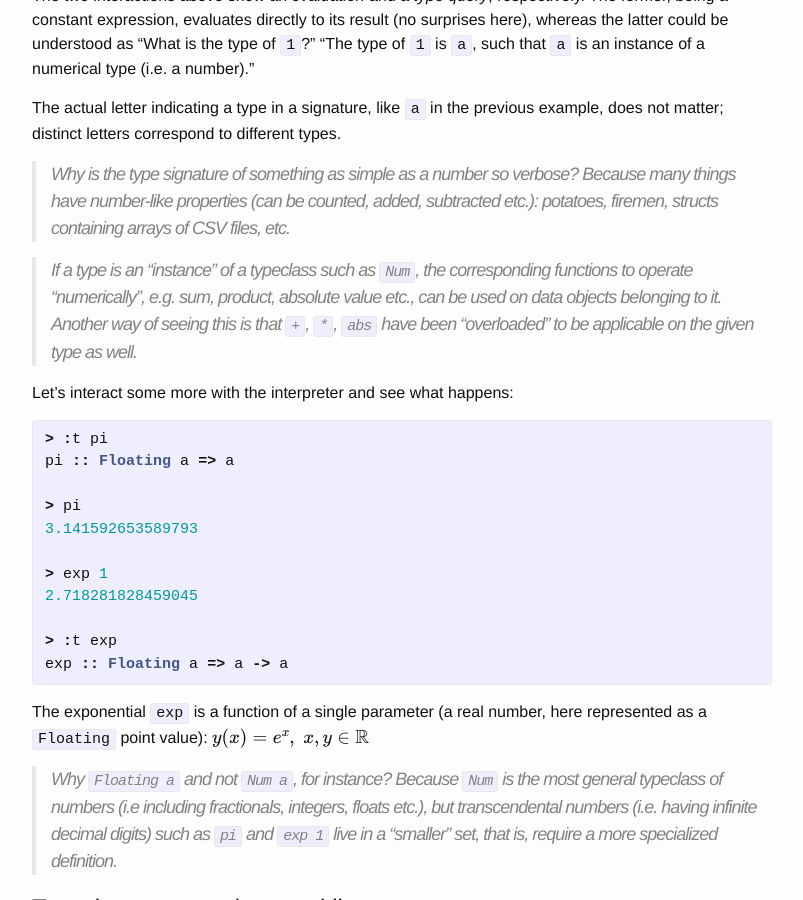
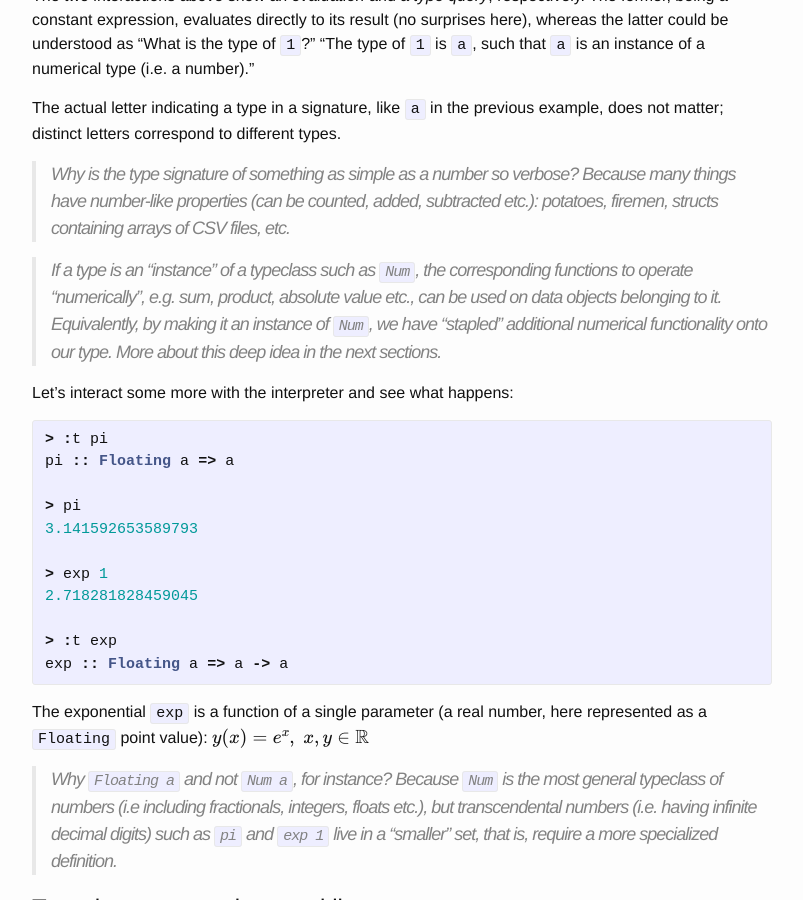
Before and after one commit to ocramz/ocramz.github.io, a Jekyll site: the page built from _posts/2015-08-21-haskell-tut-v1.markdown, in a window 1280 px wide and 900 px high, scrolled down 1189 px. Shown: the whole window, without its empty margins (238-1041 px from the left). Built offline with Jekyll 4.4.1, drawn with Linux system fonts in a browser that asks for light colours; Markdown is read by kramdown in place of the engine named in the settings; formulas are drawn with MathJax 3.

Commit message:
blog update

```diff
--- a/_posts/2015-08-21-haskell-tut-v1.markdown
+++ b/_posts/2015-08-21-haskell-tut-v1.markdown
@@ -52,7 +52,7 @@ The actual letter indicating a type in a signature, like `a` in the previous exa
 > Why is the type signature of something as simple as a number so verbose?
 > Because many things have number-like properties (can be counted, added, subtracted etc.): potatoes, firemen, structs containing arrays of CSV files, etc.
 
-> If a type is an "instance" of a typeclass such as `Num`, the corresponding functions to operate "numerically", e.g. sum, product, absolute value etc., can be used on data objects belonging to it. Another way of seeing this is that `+`, `*`, `abs` have been "overloaded" to be applicable on the given type as well.
+> If a type is an "instance" of a typeclass such as `Num`, the corresponding functions to operate "numerically", e.g. sum, product, absolute value etc., can be used on data objects belonging to it. Equivalently, by making it an instance of `Num`, we have "stapled" additional numerical functionality onto our type. More about this deep idea in the next sections.
 
 Let's interact some more with the interpreter and see what happens:
 
```
Also changed, not shown: 2 other files.
